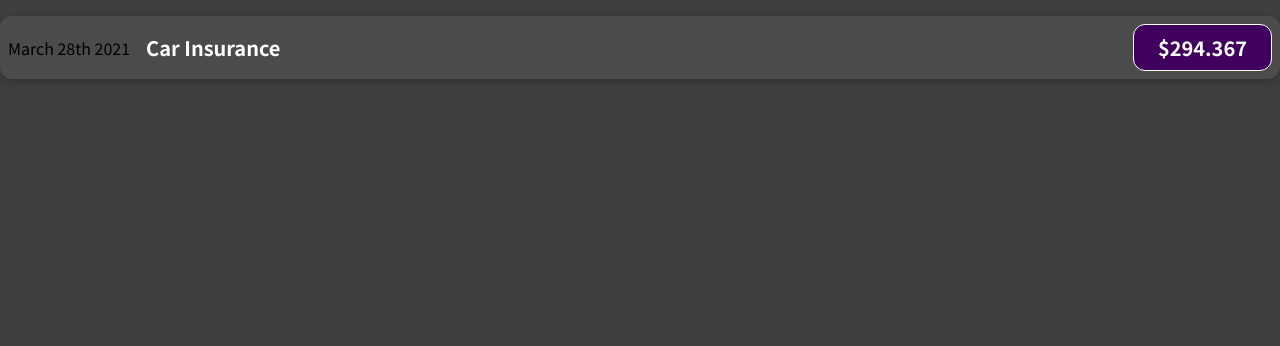
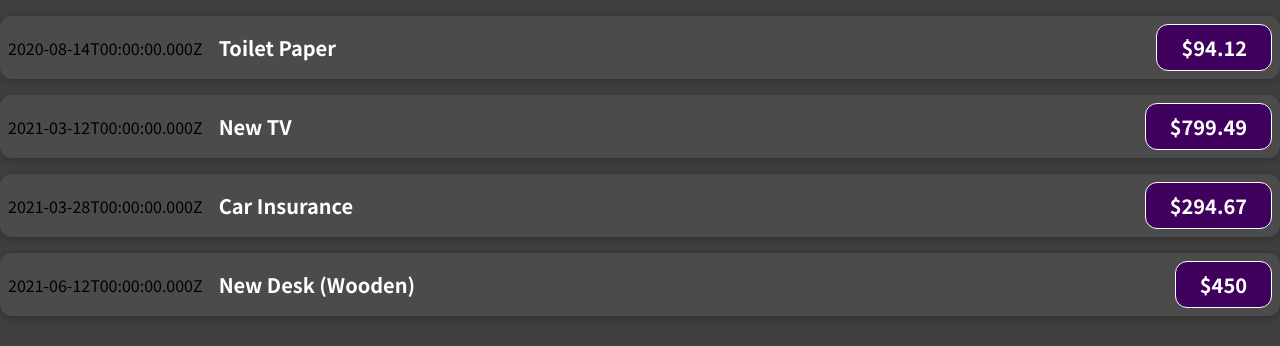
Before and after one commit to Unity7/Expense-Tracker, a JavaScript app: page / in a window 1280 px wide. Shown: the top 346 px of the page. Built offline with nearby package versions, Linux system fonts and the light colour scheme.

Commit message:
added props sharing

```diff
--- a/src/App.js
+++ b/src/App.js
@@ -1,9 +1,49 @@
 import ExpenseItem from "./components/ExpenseItems";
 
 function App() {
+  const expenses = [
+    {
+      id: "e1",
+      title: "Toilet Paper",
+      amount: 94.12,
+      date: new Date(2020, 7, 14),
+    },
+    { id: "e2", title: "New TV", amount: 799.49, date: new Date(2021, 2, 12) },
+    {
+      id: "e3",
+      title: "Car Insurance",
+      amount: 294.67,
+      date: new Date(2021, 2, 28),
+    },
+    {
+      id: "e4",
+      title: "New Desk (Wooden)",
+      amount: 450,
+      date: new Date(2021, 5, 12),
+    },
+  ];
   return (
     <div>
-      <ExpenseItem />
+      <ExpenseItem
+        title={expenses[0].title}
+        amount={expenses[0].amount}
+        date={expenses[0].date}
+      />
+      <ExpenseItem
+        title={expenses[1].title}
+        amount={expenses[1].amount}
+        date={expenses[1].date}
+      />
+      <ExpenseItem
+        title={expenses[2].title}
+        amount={expenses[2].amount}
+        date={expenses[2].date}
+      />
+      <ExpenseItem
+        title={expenses[3].title}
+        amount={expenses[3].amount}
+        date={expenses[3].date}
+      />
     </div>
   );
 }
--- a/src/components/ExpenseItems.js
+++ b/src/components/ExpenseItems.js
@@ -1,13 +1,17 @@
 import "./ExpenseItem.css";
 
-function ExpenseItem() {
+function ExpenseItem(props) {
+  const expenseDate = new Date(2021, 2, 28);
+  const expenseTitle = "Car Insurance";
+  const expenseAmount = 294.67;
+
   return (
     <div className="expense-item">
-      <div>March 28th 2021</div>
+      <div>{props.date.toISOString()}</div>
       <div className="expense-item__description">
-        <h2>Car Insurance</h2>
+        <h2>{props.title}</h2>
       </div>
-      <div className="expense-item__price">$294.367</div>
+      <div className="expense-item__price">${props.amount}</div>
     </div>
   );
 }
```
